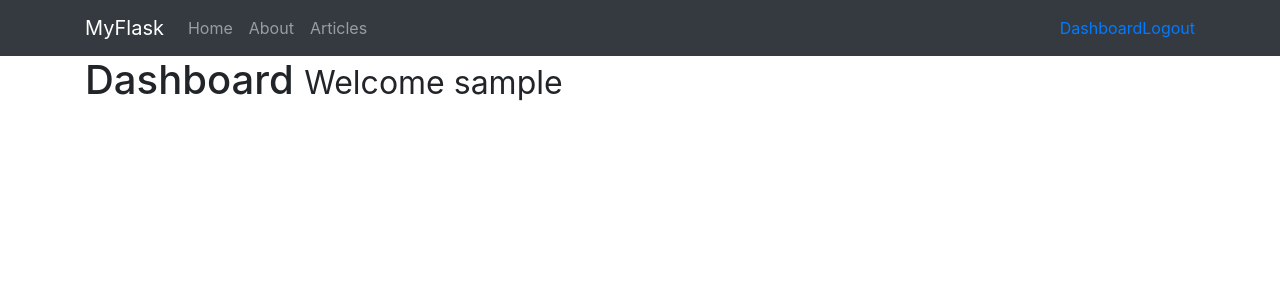
After one commit to rizkisadewa/Flask-Python-Tutorial, a Flask app: page /dashboard in a window 1280 px wide. The commit adds this page. Shown: the top 300 px of the page. Run offline with Flask 2, Linux system fonts and the light colour scheme; the visitor is signed in with stand-in values (Sample User, id 1); some libraries are stand-ins or nearby versions.

Commit message:
final for part 3

```diff
--- a/app.py
+++ b/app.py
@@ -3,6 +3,7 @@ from data import Articles #import the data from data.py
 from flask_mysqldb import MySQL
 from wtforms import Form, StringField, TextAreaField, PasswordField, validators
 from passlib.hash import sha256_crypt
+from functools import wraps
 
 app = Flask(__name__)
 
@@ -18,24 +19,27 @@ mysql = MySQL(app)
 #use the function of Article() so that we can return the value of the data
 Articles = Articles()
 
-# Create a route
+# Index
 @app.route('/')
 def index():
     return render_template('home.html')
 
+# About
 @app.route('/about')
 def about():
     return render_template('about.html')
 
+# Articles
 @app.route('/articles')
 def articles():
     return render_template('articles.html', articles=Articles)
 
+# Single Article
 @app.route('/article/<string:id>/')
 def article(id):
     return render_template('article.html', id=id)
 
-# Form Validator for Register
+# Register Form Class
 class RegisterFrom(Form):
     name = StringField('Name', [validators.Length(min=1, max=50)])
     username = StringField('Username',[validators.Length(min=4, max=25)])
@@ -46,7 +50,7 @@ class RegisterFrom(Form):
     ])
     confirm = PasswordField('Confirm Password')
 
-#route for register
+# User Register
 @app.route('/register', methods=['GET','POST'])
 def register():
     form = RegisterFrom(request.form)
@@ -73,18 +77,19 @@ def register():
         return redirect(url_for('login'))
     return render_template('register.html', form=form)
 
+# User Login
 @app.route('/login',methods=['GET','POST'])
 def login():
     if request.method == 'POST':
         #Get form fields
-        username = request.form('username')
-        password_candidate = request.form('password')
+        username = request.form['username']
+        password_candidate = request.form['password']
 
         # Create cursor
         cur = mysql.connection.cursor()
 
         #Get user by Username
-        result = cur.execute("SELECT FROM users WHERE username = %s", [username])
+        result = cur.execute("SELECT * FROM users WHERE username = %s", [username])
 
         if result > 0:
             # Get stored hash
@@ -93,14 +98,46 @@ def login():
 
             # Compare Password
             if sha256_crypt.verify(password_candidate, password):
-                app.logger.info("PASSWORD MATCHED")
+                # app.logger.info("PASSWORD MATCHED")
+                session['logged_in'] = True
+                session['username'] = username
+
+                flash('You are now logged in', 'success')
+                return redirect(url_for('dashboard'))
             else:
-                app.logger.info("PASSWORD NOT MATCHED")
+                error = 'Password is not correct'
+                return render_template('login.html', error=error)
+            # close the connection
+            cur.close()
         else:
-            app.loger.info("NO USER")
+            error = 'Username not found'
+            return render_template('login.html', error=error)
 
     return render_template('login.html')
 
+# Logout
+@app.route('/logout')
+def logout():
+    session.clear() #clear the session
+    flash('You are now logged out', 'success')
+    return redirect(url_for('login'))
+
+# Check if logged in
+def is_logged_in(f):
+    @wraps(f)
+    def wrap(*args, **kwargs):
+        if 'logged_in' in session:
+            return f(*args, **kwargs)
+        else:
+            flash('Unauthorized, please login', 'danger')
+            return redirect(url_for('login'))
+    return wrap
+
+# Dashboard
+@app.route('/dashboard')
+@is_logged_in
+def dashboard():
+    return render_template('dashboard.html')
 
 if __name__ == '__main__':
     app.secret_key='secret123'
--- /dev/null
+++ b/templates/dashboard.html
@@ -0,0 +1,5 @@
+{% extends 'layout.html' %}
+
+{% block body %}
+  <h1>Dashboard <small>Welcome {{session.username}}</small> </h1>
+{% endblock %}
--- a/templates/includes/_messages.html
+++ b/templates/includes/_messages.html
@@ -7,3 +7,16 @@
 
   {% endif %}
 {% endwith %}
+
+<!-- Handing error with rendering the page has no flash -->
+{% if error %}
+  <div class="alert alert-danger">
+    {{error}}
+  </div>
+{% endif %}
+
+{% if msg %}
+  <div class="alert alert-success">
+    {{msg}}
+  </div>
+{% endif %}
--- a/templates/includes/_navbar.html
+++ b/templates/includes/_navbar.html
@@ -18,7 +18,13 @@
         </li>
       </ul>
       <ul class="nav navbar-nav navbar-right">
-        <li> <a href="/register">Register</a> </li>
+        {% if session.logged_in %}
+          <li> <a href="/dashboard">Dashboard</a> </li>
+          <li> <a href="/logout">Logout</a> </li>
+        {% else %}
+          <li> <a href="/register">Register</a> </li>
+          <li> <a href="/login">Login</a> </li>
+        {% endif %}
       </ul>
     </div>
   </div>
--- a/templates/login.html
+++ b/templates/login.html
@@ -2,7 +2,6 @@
 
 {% block body %}
   <h1>Login</h1>
-  {% include 'includes/_messages.html' %}
   <form action="" method="POST">
     <div class="form-group">
       <label>Username</label>
```
